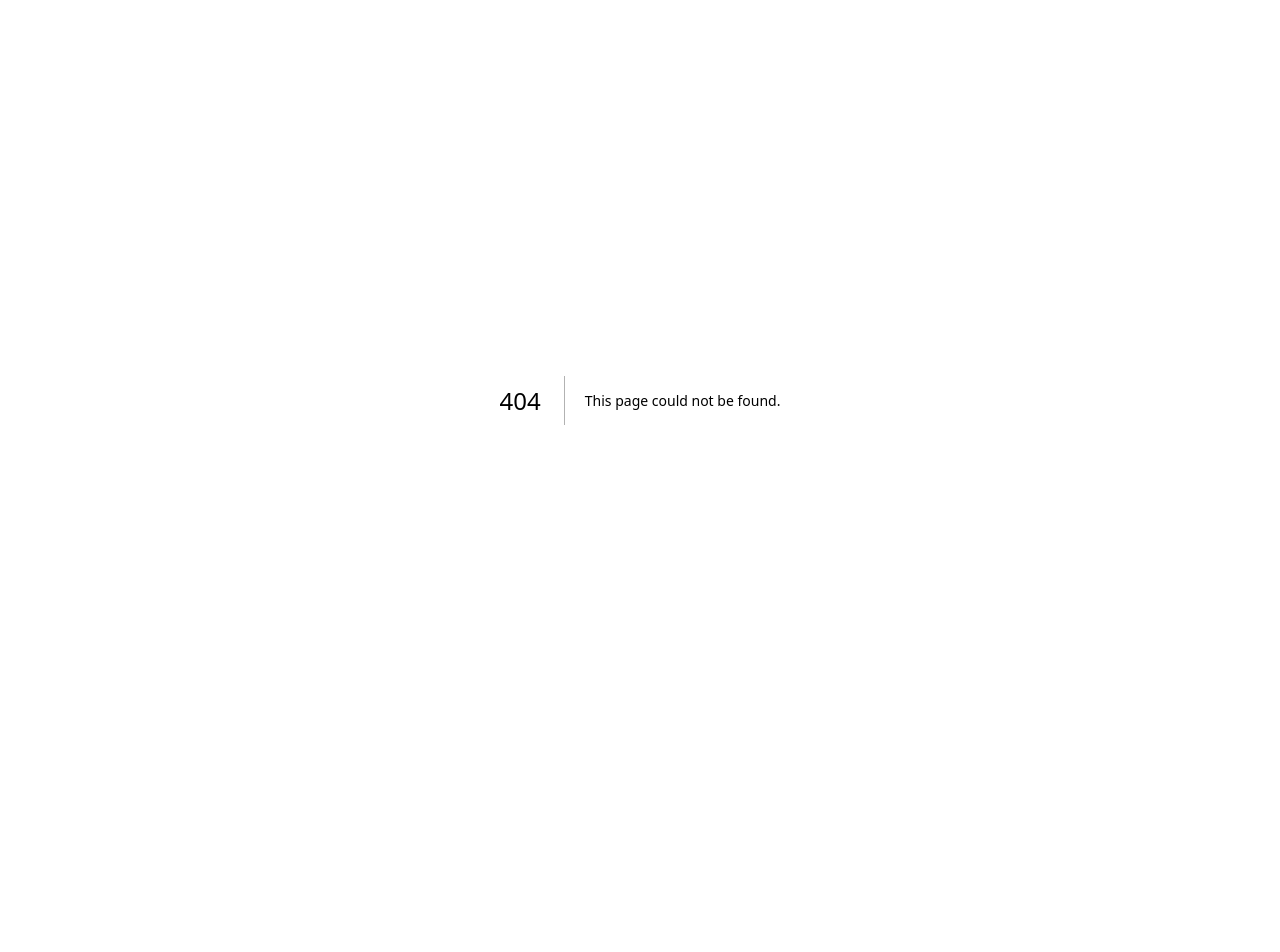
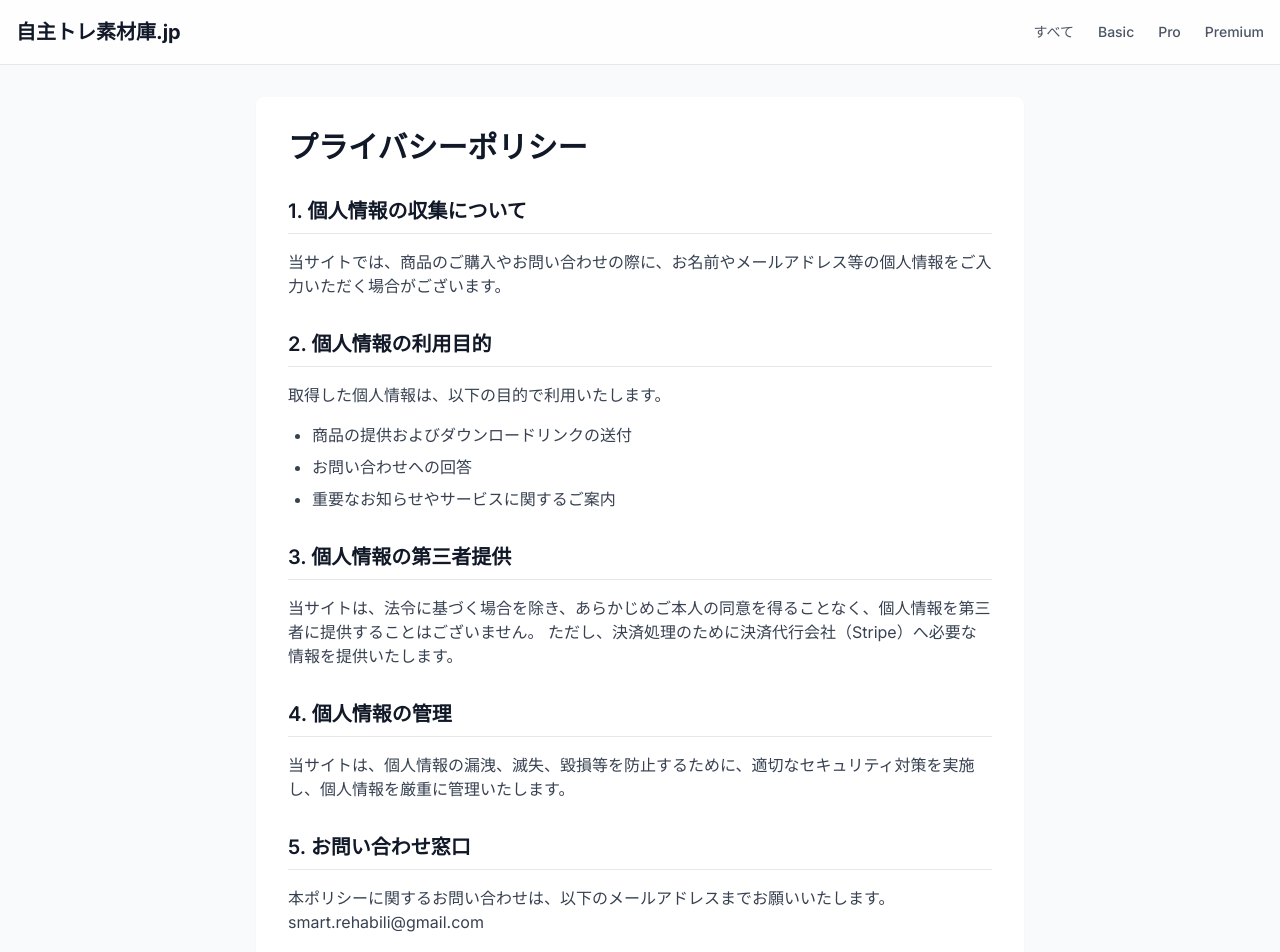
Before and after one commit to makomaru2023/jishutore-starter, a Next.js app: page /privacy in a window 1280 px wide. Before the commit this address had no page. Shown: the top 952 px of the page. Before the commit the page ends 800 px from the top, so only its background shows below. Built offline with nearby package versions, Linux system fonts and the light colour scheme.

Commit message:
feat: update tokushoho details and add privacy policy

```diff
--- /dev/null
+++ b/src/app/privacy/page.tsx
@@ -0,0 +1,60 @@
+import { Header } from "@/components/Header";
+import { Footer } from "@/components/Footer";
+
+export default function PrivacyPage() {
+    return (
+        <div className="min-h-screen bg-gray-50">
+            <Header />
+            <main className="container mx-auto px-4 py-8">
+                <div className="mx-auto max-w-3xl bg-white p-8 rounded-lg shadow-sm">
+                    <h1 className="mb-8 text-3xl font-bold text-gray-900">プライバシーポリシー</h1>
+
+                    <div className="space-y-8 text-gray-700">
+                        <section>
+                            <h2 className="mb-4 text-xl font-semibold text-gray-900 border-b pb-2">1. 個人情報の収集について</h2>
+                            <p>
+                                当サイトでは、商品のご購入やお問い合わせの際に、お名前やメールアドレス等の個人情報をご入力いただく場合がございます。
+                            </p>
+                        </section>
+
+                        <section>
+                            <h2 className="mb-4 text-xl font-semibold text-gray-900 border-b pb-2">2. 個人情報の利用目的</h2>
+                            <p className="mb-4">
+                                取得した個人情報は、以下の目的で利用いたします。
+                            </p>
+                            <ul className="list-disc pl-6 space-y-2">
+                                <li>商品の提供およびダウンロードリンクの送付</li>
+                                <li>お問い合わせへの回答</li>
+                                <li>重要なお知らせやサービスに関するご案内</li>
+                            </ul>
+                        </section>
+
+                        <section>
+                            <h2 className="mb-4 text-xl font-semibold text-gray-900 border-b pb-2">3. 個人情報の第三者提供</h2>
+                            <p>
+                                当サイトは、法令に基づく場合を除き、あらかじめご本人の同意を得ることなく、個人情報を第三者に提供することはございません。
+                                ただし、決済処理のために決済代行会社（Stripe）へ必要な情報を提供いたします。
+                            </p>
+                        </section>
+
+                        <section>
+                            <h2 className="mb-4 text-xl font-semibold text-gray-900 border-b pb-2">4. 個人情報の管理</h2>
+                            <p>
+                                当サイトは、個人情報の漏洩、滅失、毀損等を防止するために、適切なセキュリティ対策を実施し、個人情報を厳重に管理いたします。
+                            </p>
+                        </section>
+
+                        <section>
+                            <h2 className="mb-4 text-xl font-semibold text-gray-900 border-b pb-2">5. お問い合わせ窓口</h2>
+                            <p>
+                                本ポリシーに関するお問い合わせは、以下のメールアドレスまでお願いいたします。<br />
+                                smart.rehabili@gmail.com
+                            </p>
+                        </section>
+                    </div>
+                </div>
+            </main>
+            <Footer />
+        </div>
+    );
+}
--- a/src/app/tokushoho/page.tsx
+++ b/src/app/tokushoho/page.tsx
@@ -12,12 +12,12 @@ export default function TokushohoPage() {
                     <div className="space-y-6 text-gray-700">
                         <div className="grid grid-cols-1 md:grid-cols-3 gap-4 border-b pb-6">
                             <div className="font-semibold text-gray-900">販売事業者名</div>
-                            <div className="md:col-span-2">自主トレ素材庫.jp 運営事務局</div>
+                            <div className="md:col-span-2">Smart Reha</div>
                         </div>
 
                         <div className="grid grid-cols-1 md:grid-cols-3 gap-4 border-b pb-6">
                             <div className="font-semibold text-gray-900">代表責任者</div>
-                            <div className="md:col-span-2">武 誠（アタケ マコト）</div>
+                            <div className="md:col-span-2">請求があったら遅滞なく開示します</div>
                         </div>
 
                         <div className="grid grid-cols-1 md:grid-cols-3 gap-4 border-b pb-6">
@@ -36,7 +36,7 @@ export default function TokushohoPage() {
 
                         <div className="grid grid-cols-1 md:grid-cols-3 gap-4 border-b pb-6">
                             <div className="font-semibold text-gray-900">メールアドレス</div>
-                            <div className="md:col-span-2">info@self-training.pro-kinkin-sss.com</div>
+                            <div className="md:col-span-2">smart.rehabili@gmail.com</div>
                         </div>
 
                         <div className="grid grid-cols-1 md:grid-cols-3 gap-4 border-b pb-6">
--- a/src/components/Footer.tsx
+++ b/src/components/Footer.tsx
@@ -8,6 +8,9 @@ export function Footer() {
                     <div className="text-sm text-gray-600">
                         <Link href="/license" className="hover:text-gray-900 hover:underline mr-6">
                             利用規約・ライセンス
+                        </Link>
+                        <Link href="/privacy" className="hover:text-gray-900 hover:underline mr-6">
+                            プライバシーポリシー
                         </Link>
                         <Link href="/tokushoho" className="hover:text-gray-900 hover:underline">
                             特定商取引法に基づく表記
```
